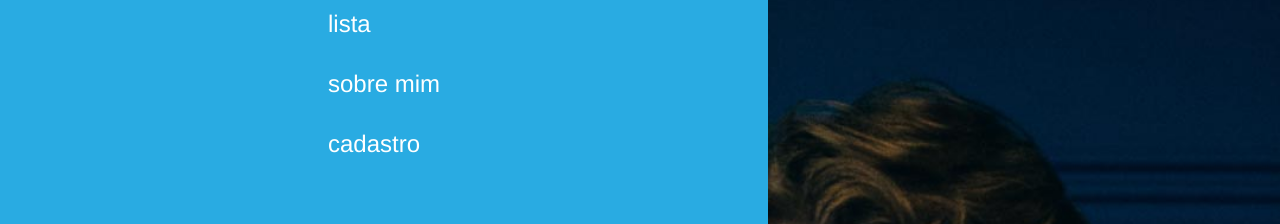
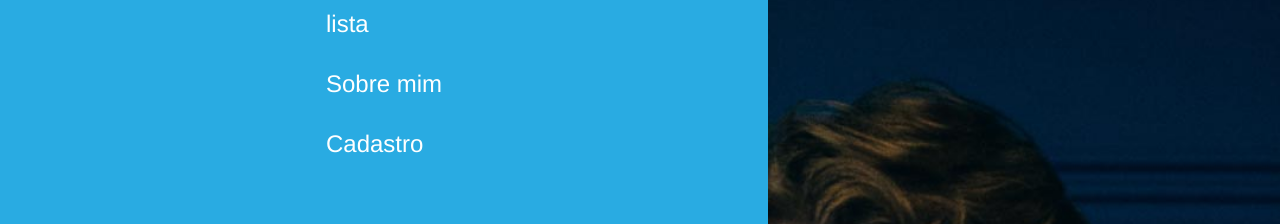
Before and after one commit to PedroFonseca13/teste-IN8-v2, a React (Create React App) app: page / in a window 1280 px wide. Both pictures are taken after a click on the picture 40 px from the left and 27 px from the top of the page. Shown: the part 141-365 px from the top of the page. Built offline with nearby package versions, Linux system fonts and the light colour scheme.

Commit message:
refactor: alterado a tag <a> para <Link> do react-router-dom

```diff
--- a/src/components/MenuMobile/index.jsx
+++ b/src/components/MenuMobile/index.jsx
@@ -1,15 +1,16 @@
 import React from 'react'
 import {Container, Menu, MenuList} from './styles'
 import menuHamburger from '../../assets/icons/hamburguer-aberto0.svg'
+import { Link } from 'react-router-dom'
 
 const MenuMobile = ({menuIsVisible, setMenuIsVisible}) => {
   return (
     <Container isVisible={menuIsVisible}>
       <Menu src={menuHamburger} onClick={() => setMenuIsVisible(false)}/>
       <MenuList>
-        <a href="#">lista</a>
-        <a href="#">sobre mim</a>
-        <a href="#">cadastro</a>
+          <Link to="/users">lista</Link>
+          <Link to="/">Sobre mim</Link>
+          <Link to="/registration">Cadastro</Link>
       </MenuList>
     </Container>
   )
```
